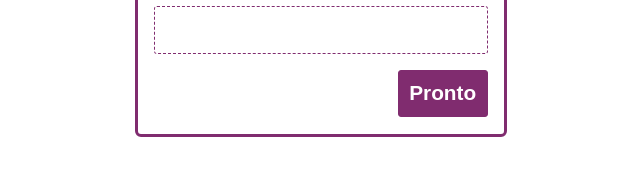
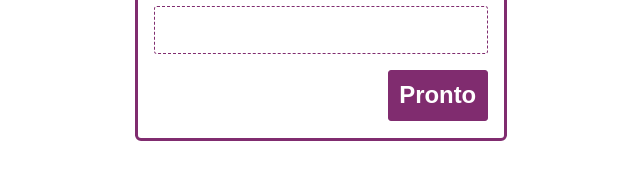
Before and after one commit to sergio-dev-pro/fakeStore, a Next.js app: page /signin in a window 1280 px wide. Shown: the part 373-544 px from the top of the page, without its empty margins (319-959 px from the left). Built offline with nearby package versions, Linux system fonts and the light colour scheme.

Commit message:
refactor

```diff
--- a/components/Button/button.scss
+++ b/components/Button/button.scss
@@ -10,7 +10,7 @@
   // base 11px a cada 740px de altura
   padding: sizes.calcSizeOfVwPlusVhDividedByTwo(1);
   // base 21px a cada 740px de altura
-  font-size: sizes.calcSizeOfVwPlusVhDividedByTwo(2);
+  font-size: sizes.calcSizeOfVwPlusVhDividedByTwo(2.3);
   cursor: pointer;
 }
 
```
